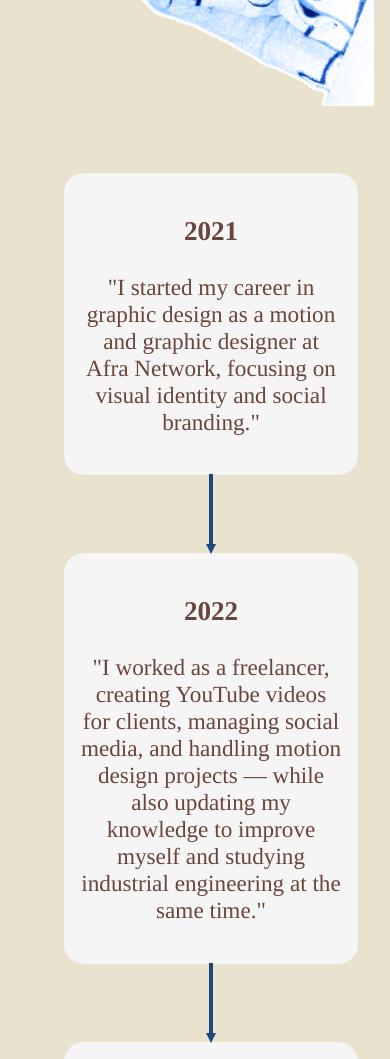
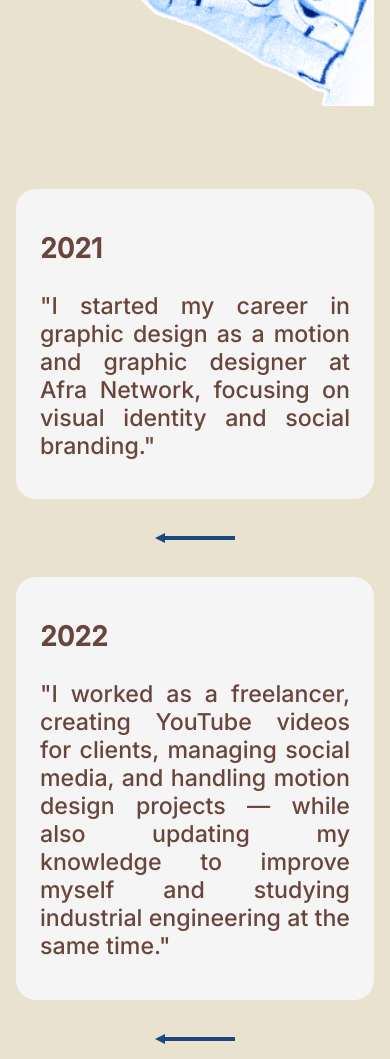
Before and after one commit to hanieabbaspour/hanieabbaspour.github.io-, a plain HTML site: page index.html in a window 390 px wide. Shown: the part 1580-2639 px from the top of the page. Drawn offline with nearby package versions, Linux system fonts and the light colour scheme; a web font is replaced by a local one.

Commit message:
Update index.html

```diff
--- a/index.html
+++ b/index.html
@@ -197,15 +197,58 @@
     }
 
      /* بخش تایم‌لاین */
+       /* 🔹بخش تایم‌لاین */
 #timeline {
   background-color: var(--secondary-color);
-      padding: 2rem 0 1rem 0;
+  padding: 2rem 0;
   display: flex;
   flex-direction: column;
   align-items: center;
   color: #6A453B;
-      font-family: 'Tinos', serif;
+  font-family: var(--font-main);
   font-size: 1.45rem;
+  width: 100%;
+  box-sizing: border-box;
+}
+
+#timeline .timeline-container {
+  display: flex;
+  flex-direction: column;
+  align-items: center;
+  gap: 3rem;
+  flex-wrap: nowrap;
+  overflow-x: auto;
+  padding: 2rem;
+  width: 100%;
+}
+
+/* 🔹استایل هر آیتم تایم‌لاین */
+#timeline .timeline-circle {
+  background: #f5f5f5;
+  padding: 1rem 1.5rem;
+  border-radius: 20px; /* مربع با گوشه‌های گرد */
+  text-align: justify; /* پاراگراف منظم */
+  max-width: 700px;
+  white-space: normal;
+  word-wrap: break-word;
+  flex-shrink: 0;
+  box-sizing: border-box;
+    align-items: center;
+}
+
+/* 🔹فلش بین آیتم‌ها */
+#timeline .timeline-arrow {
+  width: 180px;
+  display: flex;
+  align-items: center;
+  justify-content: center;
+  flex-shrink: 0;
+}
+
+.timeline-arrow svg {
+  transform: rotate(90deg); /* چرخش به چپ */
+}
+
 
     }
 
@@ -564,41 +607,7 @@
         padding: 1rem 2rem;
       }
 
-      #timeline {
-        flex-direction: column;
-        padding: 1rem;
-         width: 100%;
-      }
 
-      #timeline {
-  padding: 1rem;
-  width: 100%;
-}
-
-#timeline .timeline-circle {
-  min-width: 200px;
-  background: #f5f5f5;
-  padding: 1rem;
-  border-radius: 100%;
-  text-align: center;
-}
-
-#timeline .timeline-arrow {
-  min-width: 80px;
-  display: flex;
-  align-items: center;
-  justify-content: center;
-}
-
-#timeline .timeline-container {
-  display: flex;
-  flex-direction: row;
-  align-items: center;
-  gap: 2rem;
-  flex-wrap: nowrap;
-  overflow-x: auto;
-  padding: 2rem;
-}
 
 /* 📱 حالت موبایل */
 @media screen and (max-width: 768px) {
```
Lines whose indentation alone changed are shown as unchanged.
